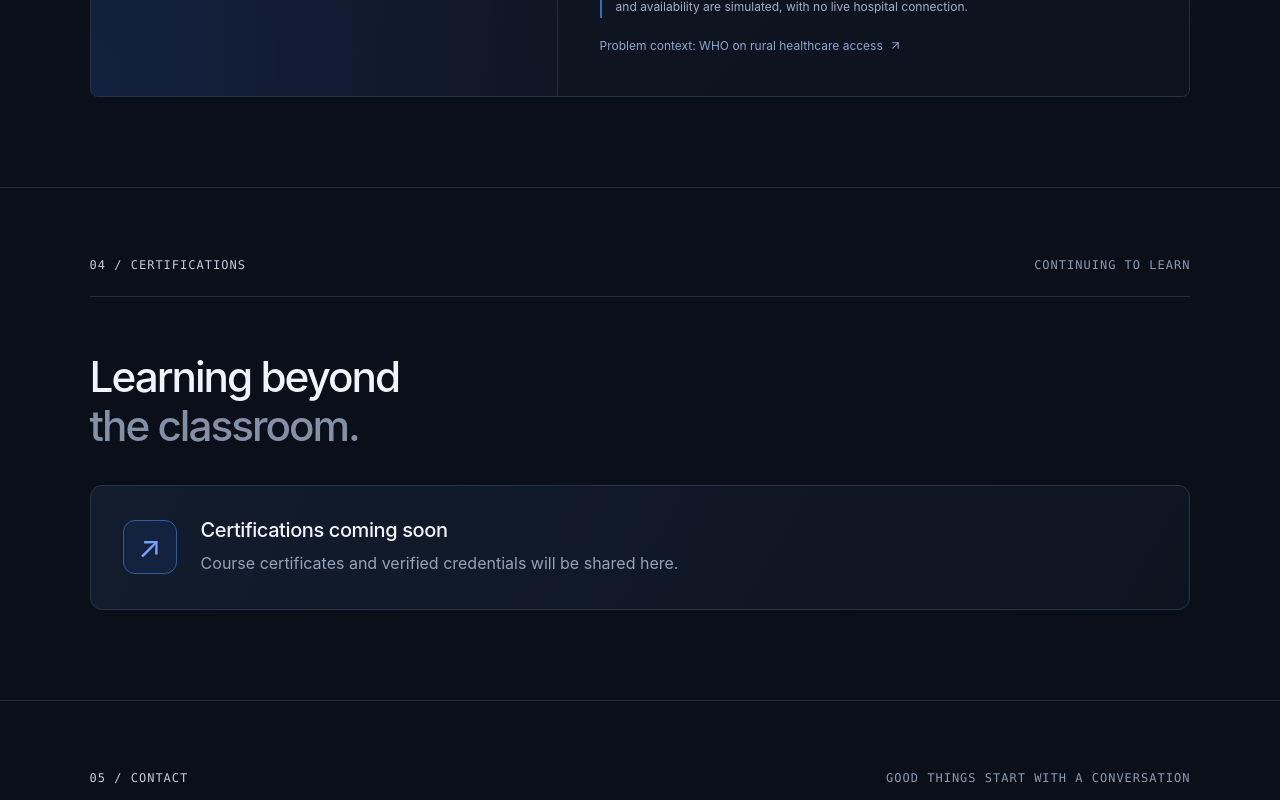
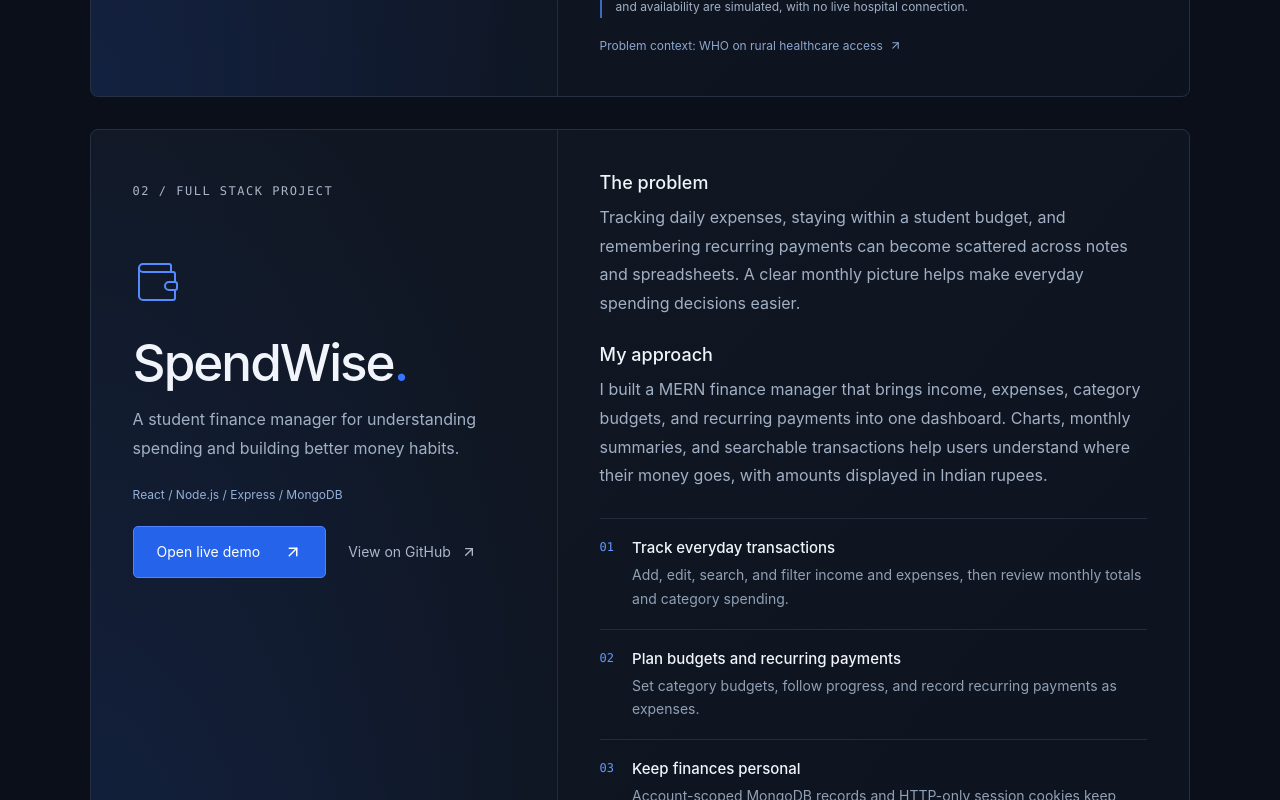
Before and after one commit to Codewithpraveenk/praveen-Personal-portfolio, a Next.js app: page / in a window 1280 px wide. Shown: the part 3560-4360 px from the top of the page. Built offline with nearby package versions, Linux system fonts and the light colour scheme.

Commit message:
Add SpendWise project to portfolio

```diff
--- a/app/globals.css
+++ b/app/globals.css
@@ -58,3 +58,5 @@
 .technology-tags span{padding:8px 12px;border:1px solid #304263;border-radius:6px;background:#142139;color:#c1d5f6;font-size:14px;line-height:1.4}
 @media(max-width:640px){.skill-cards{grid-template-columns:1fr}.skill-cards article{padding:24px}}
 .project-links{display:flex;align-items:center;gap:22px;flex-wrap:wrap;margin-top:24px}.project-overview .project-links .primary{margin:0}.resume-badge{font-size:11px;border:1px solid #34445e;border-radius:4px;padding:3px 6px;color:#a5b5cf}.hero-actions{flex-wrap:wrap}.hero-actions .text-link{flex-wrap:wrap}
+
+.spendwise-project{margin-top:32px}
```
Also changed, not shown: app/page.tsx (+2 -2 lines).
